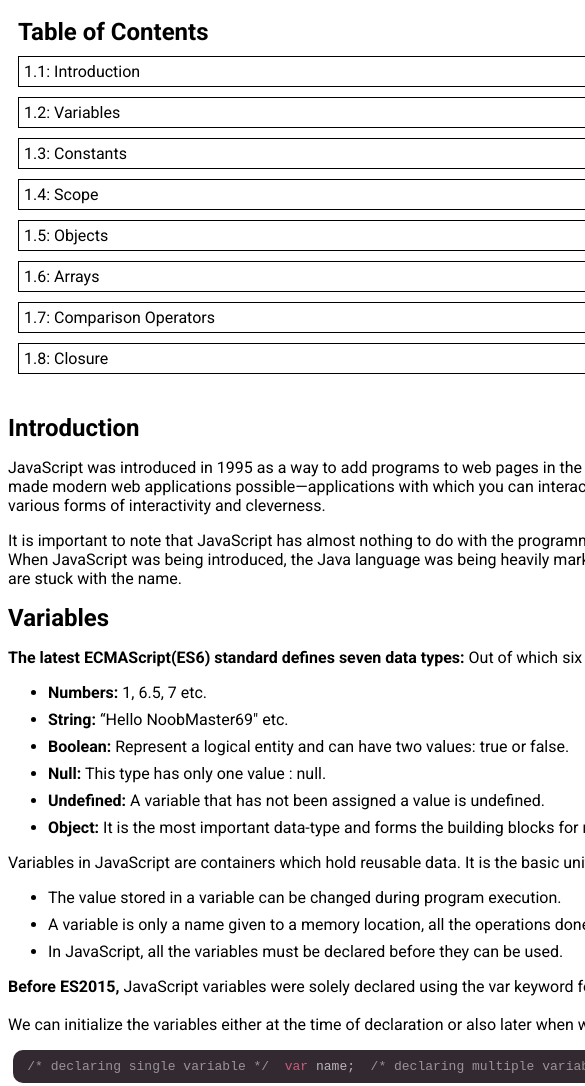
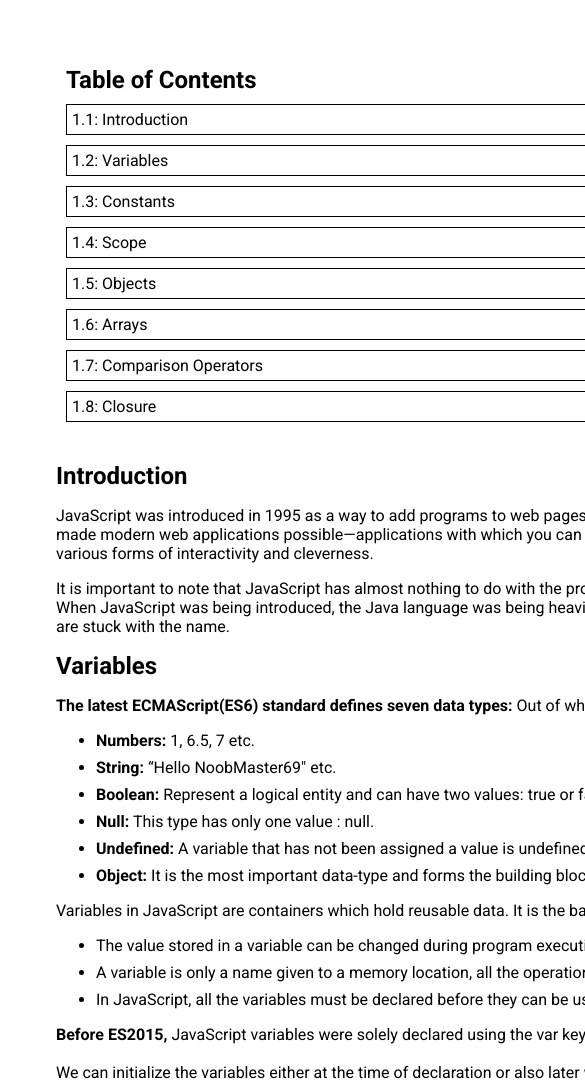
Before and after one commit to Adrinlol/javascript-guide, a plain HTML site: page index.html in a window 390 px wide. Shown: the top 1086 px of the page, 585 px wide, since content can reach past the window. Drawn offline with nearby package versions, Linux system fonts and the light colour scheme.

Commit message:
Made some changes in css

```diff
--- a/css/style.css
+++ b/css/style.css
@@ -1,9 +1,9 @@
 .main-body {
-    display:grid;
-    /* Take up a minimum of 300px*/
+  display: grid;
   grid-template-columns: minmax(300px, auto) 1fr;
   grid-template-areas: "navbar content";
   grid-gap: 20px;
+  padding-top: 3rem;
 }
 
 #navbar {
@@ -12,17 +12,17 @@
 }
 
 #navbar a {
-    /* Don't want them to be inline */
   display: block;
-    border:1px solid #000;
+  border: 1px solid #000;
   padding: 5px;
-    margin:10px 0;
+  margin: 10px 0;
   text-decoration: none;
-    color:#000;
+  color: #000;
 }
 
 #main-doc {
   grid-area: content;
+  padding-right: 3rem;
 }
 
 html {
@@ -30,7 +30,7 @@ html {
 }
 
 body {
-    font-family: 'Roboto', sans-serif;
+  font-family: "Roboto", sans-serif;
 }
 
 .bold {
@@ -38,25 +38,24 @@ body {
 }
 
 ul > li {
-    margin:8px 0;
+  margin: 8px 0;
 }
 
 header {
   font-size: 1.5em;
   font-weight: bold;
-    margin:10px 0px;
+  margin: 10px 0px;
 }
 
 code {
-    background-color:#ddd;
+  background-color: #ddd;
   display: block;
-    margin:15px 5px;
+  margin: 15px 5px;
   padding: 15px;
   border-radius: 10px;
   line-height: 20px;
 }
 
-/* Media query */
 @media screen and (max-width: 750px) {
   .main-body {
     grid-template-columns: 1fr;
@@ -65,5 +64,10 @@ code {
 
   #navbar {
     position: inherit;
+    padding: 0 3rem;
+  }
+
+  #main-doc {
+    padding: 0 3rem;
   }
 }
```
Lines whose indentation alone changed are shown as unchanged.
